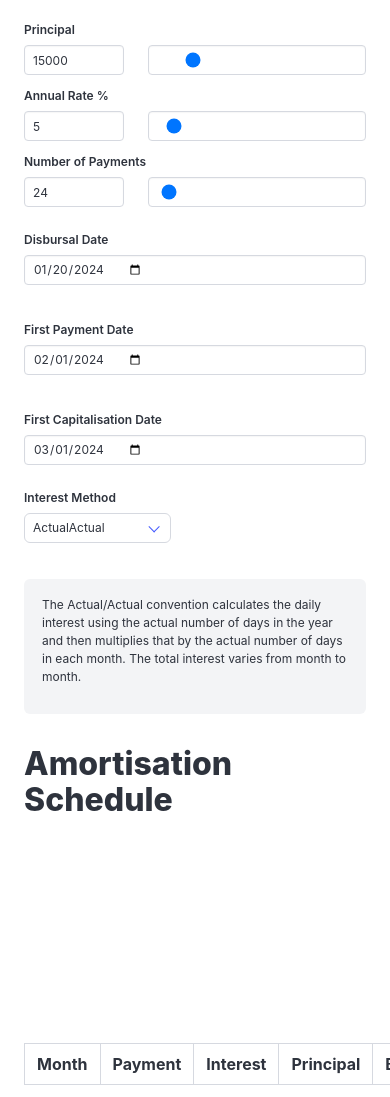
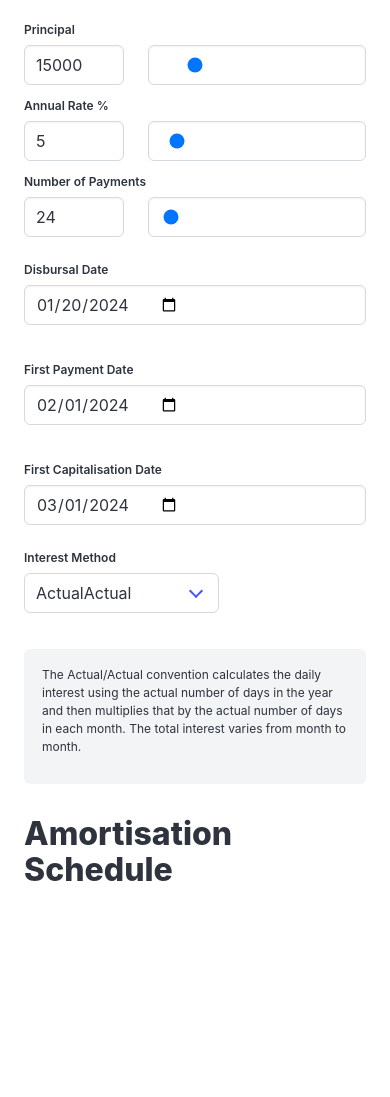
Before and after one commit to nealedj/loan-amortisation-rust, a plain HTML site: page static/index.html in a window 390 px wide. Shown: the part 123-1220 px from the top of the page. Drawn offline with nearby package versions, Linux system fonts and the light colour scheme.

Commit message:
responsive tweak

```diff
--- a/static/index.html
+++ b/static/index.html
@@ -15,6 +15,7 @@
       width: 100%;
       max-height: 900px;
       margin: auto;
+      display: block;
     }
   </style>
 </head>
@@ -28,10 +29,10 @@
           <label class="label is-small">Principal</label>
           <div class="control columns is-mobile">
             <div class="column is-narrow">
-              <input class="input is-small" type="number" id="principal" placeholder="Principal" value="15000">
+              <input class="input" type="number" id="principal" placeholder="Principal" value="15000">
             </div>
             <div class="column">
-              <input class="input is-small" type="range" min="1" max="100000" step="1000" value="15000"
+              <input class="input" type="range" min="1" max="100000" step="1000" value="15000"
                 id="principal_slider">
             </div>
           </div>
@@ -40,11 +41,11 @@
           <label class="label is-small">Annual Rate %</label>
           <div class="control columns is-mobile">
             <div class="column is-narrow">
-              <input class="input is-small" type="number" step=".01" id="annual_rate" placeholder="Annual Rate"
+              <input class="input" type="number" step=".01" id="annual_rate" placeholder="Annual Rate"
                 value="5">
             </div>
             <div class="column">
-              <input class="input is-small" type="range" min=".01" max="100" step=".01" value="5"
+              <input class="input" type="range" min=".01" max="100" step=".01" value="5"
                 id="annual_rate_slider">
             </div>
           </div>
@@ -53,10 +54,10 @@
           <label class="label is-small">Number of Payments</label>
           <div class="control columns is-mobile">
             <div class="column is-narrow">
-              <input class="input is-small" type="number" id="num_payments" placeholder="Number of Payments" value="24">
+              <input class="input" type="number" id="num_payments" placeholder="Number of Payments" value="24">
             </div>
             <div class="column">
-              <input class="input is-small" type="range" min="1" max="1200" step="1" value="24"
+              <input class="input" type="range" min="1" max="1200" step="1" value="24"
                 id="num_payments_slider">
             </div>
           </div>
@@ -65,21 +66,21 @@
           <div class="field column">
             <label class="label is-small">Disbursal Date</label>
             <div class="control">
-              <input class="input is-small" type="date" id="disbursal_date" placeholder="Disbursal Date"
+              <input class="input" type="date" id="disbursal_date" placeholder="Disbursal Date"
                 value="2024-01-20">
             </div>
           </div>
           <div class="field column">
             <label class="label is-small">First Payment Date</label>
             <div class="control">
-              <input class="input is-small" type="date" id="first_payment_date" placeholder="First Payment Date"
+              <input class="input" type="date" id="first_payment_date" placeholder="First Payment Date"
                 value="2024-02-01">
             </div>
           </div>
           <div class="field column">
             <label class="label is-small">First Capitalisation Date</label>
             <div class="control">
-              <input class="input is-small" type="date" id="first_capitalisation_date"
+              <input class="input" type="date" id="first_capitalisation_date"
                 placeholder="First Capitalisation Date" value="2024-03-01">
             </div>
           </div>
@@ -88,7 +89,7 @@
           <div class="field column is-narrow">
             <label class="label is-small">Interest Method</label>
             <div class="control">
-              <div class="select is-small">
+              <div class="select">
                 <select id="interest_method">
                   <option value="Convention30_360">Convention30_360</option>
                   <option value="ActualActual" selected>ActualActual</option>
@@ -125,11 +126,11 @@
     <h2 class="title">Amortisation Schedule</h2>
 
     <div class="container">
-      <div class="columns is-tablet">
-        <div class="column is-half-tablet is-two-thirds-desktop">
+      <div class="columns is-desktop">
+        <div class="column">
           <canvas id="loanChart"></canvas>
         </div>
-        <div class="column is-narrow">
+        <div class="column">
           <table id="schedule" class="table is-striped is-bordered is-hoverable is-fullwidth">
             <thead>
               <tr>
```
